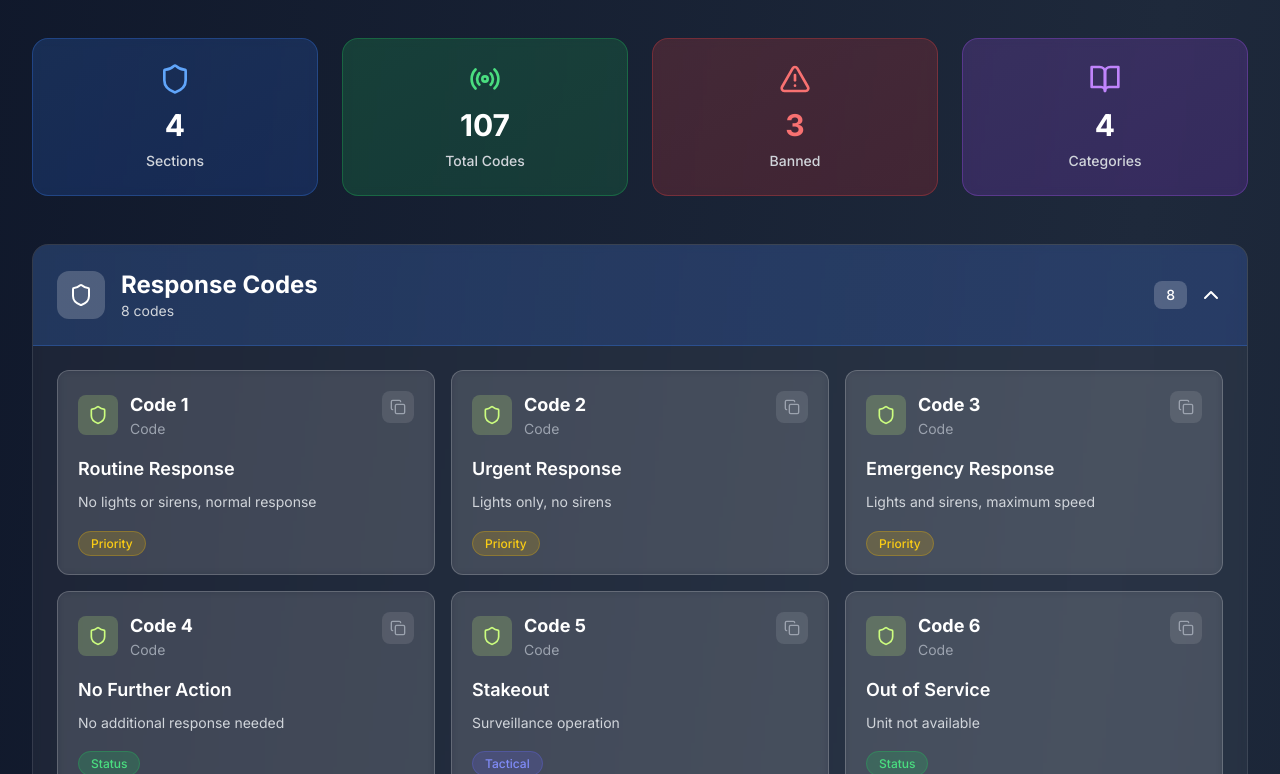
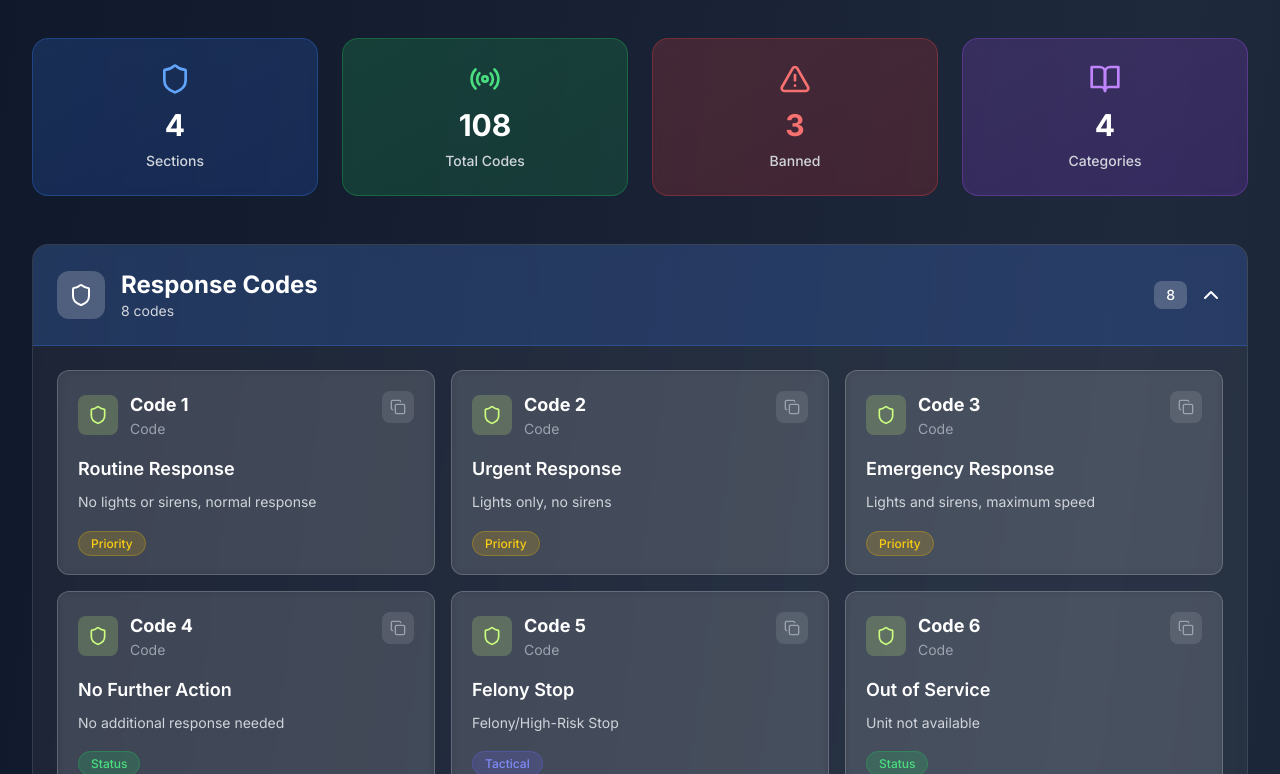
Before and after one commit to briancodm123/GVRO-P-S-Website, a Next.js app: page /radio-codes in a window 1280 px wide. Shown: the part 926-1700 px from the top of the page. Built offline with nearby package versions, Linux system fonts and the light colour scheme.

Commit message:
feat(radio-codes): add Signal 11 and update Code 5 description
Add new radio code entry for "Signal 11" and update the meaning and description of "Code 5" to reflect accurate terminology

```diff
--- a/app/radio-codes/page.tsx
+++ b/app/radio-codes/page.tsx
@@ -84,7 +84,9 @@ export default function RadioCodesPage() {
     { code: 'Signal 8', meaning: 'Domestic Disturbance', category: 'Emergency', description: 'Domestic violence or dispute' },
     { code: 'Signal 9', meaning: 'Stolen Vehicle', category: 'Criminal', description: 'Vehicle theft reported' },
     { code: 'Signal 10', meaning: 'Fight In Progress', category: 'Emergency', description: 'Physical altercation occurring' },
+    { code: 'Signal 11', meaning: 'Running Radar', category: 'Emergency', description: 'Radar is running' },
     { code: 'Signal 13', meaning: 'Suspicious Person / Vehicle (Specify)', category: 'Criminal', description: 'Suspicious activity reported' },
+
     { code: 'Signal 15', meaning: 'Narcotics Complaint', category: 'Criminal', description: 'Drug-related incident' },
     { code: 'Signal 20', meaning: 'Mentally Disturbed Person', category: 'Emergency', description: 'Person with mental health issues' },
     { code: 'Signal 25', meaning: 'Fire', category: 'Emergency', description: 'Fire reported' },
@@ -98,7 +100,7 @@ export default function RadioCodesPage() {
     { code: 'Code 2', meaning: 'Urgent Response', category: 'Priority', description: 'Lights only, no sirens' },
     { code: 'Code 3', meaning: 'Emergency Response', category: 'Priority', description: 'Lights and sirens, maximum speed' },
     { code: 'Code 4', meaning: 'No Further Action', category: 'Status', description: 'No additional response needed' },
-    { code: 'Code 5', meaning: 'Stakeout', category: 'Tactical', description: 'Surveillance operation' },
+    { code: 'Code 5', meaning: 'Felony Stop', category: 'Tactical', description: 'Felony/High-Risk Stop' },
     { code: 'Code 6', meaning: 'Out of Service', category: 'Status', description: 'Unit not available' },
     { code: 'Code 7', meaning: 'Meal Break', category: 'Status', description: 'Officer on break' },
     { code: 'Code 8', meaning: 'In Service', category: 'Status', description: 'Unit available for calls' }
```
